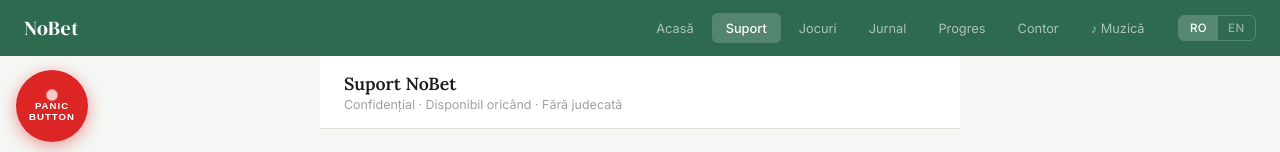
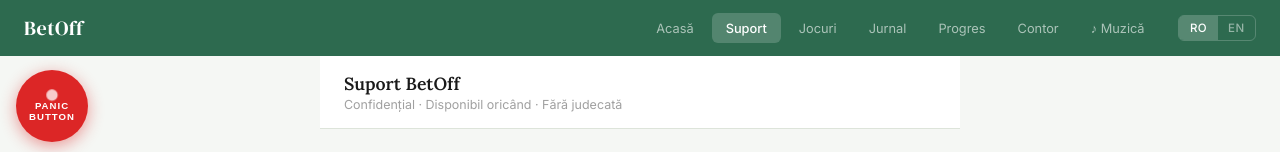
Before and after one commit to martinmanuelm84-ui/nobet-app, a Next.js app: page /companion in a window 1280 px wide. Shown: the top 152 px of the page. Built offline with nearby package versions, Linux system fonts and the light colour scheme.

Commit message:
rename NoBet to BetOff

```diff
--- a/app/companion/page.tsx
+++ b/app/companion/page.tsx
@@ -96,7 +96,7 @@ export default function CompanionPage() {
       `}</style>
       <div className="chat-wrap">
         <div className="chat-header">
-          <h2>{lang === 'ro' ? 'Suport NoBet' : 'NoBet Support'}</h2>
+          <h2>{lang === 'ro' ? 'Suport BetOff' : 'BetOff Support'}</h2>
           <p>{lang === 'ro' ? 'Confidențial · Disponibil oricând · Fără judecată' : 'Confidential · Always available · No judgment'}</p>
         </div>
         <div className="chat-messages">
--- a/app/home/page.tsx
+++ b/app/home/page.tsx
@@ -93,7 +93,7 @@ export default function HomePage() {
               {lang === 'ro' ? 'Nu e despre voință. E despre a nu mai fi singur cu asta.' : "It's not about willpower. It's about not being alone with it."}
             </p>
             <p className="hero-lead">
-              {lang === 'ro' ? 'NoBet e locul în care poți să respiri, să vorbești, să câștigi — fără noroc.' : 'NoBet is where you can breathe, talk, and win — without luck.'}
+              {lang === 'ro' ? 'BetOff e locul în care poți să respiri, să vorbești, să câștigi — fără noroc.' : 'BetOff is where you can breathe, talk, and win — without luck.'}
             </p>
             <button className="hero-btn" onClick={() => router.push('/evaluare')}>
               {lang === 'ro' ? 'Încep de azi' : 'I start today'}
--- a/app/layout.tsx
+++ b/app/layout.tsx
@@ -3,7 +3,7 @@ import './globals.css'
 import CrisisWrapper from '@/components/CrisisWrapper'
 
 export const metadata: Metadata = {
-  title: 'NoBet — Fiecare zi contează',
+  title: 'BetOff — Fiecare zi contează',
   description: 'Companion pentru recuperare din dependența de jocuri de noroc.',
 }
 
--- a/capacitor.config.ts
+++ b/capacitor.config.ts
@@ -2,7 +2,7 @@ import type { CapacitorConfig } from '@capacitor/cli';
 
 const config: CapacitorConfig = {
   appId: 'com.nobet.app',
-  appName: 'NoBet',
+  appName: 'BetOff',
   webDir: 'out'
 };
 
--- a/components/Nav.tsx
+++ b/components/Nav.tsx
@@ -18,7 +18,7 @@ export default function Nav({ lang, onLangChange }: { lang: Lang; onLangChange:
 
   return (
     <nav className="top-nav">
-      <Link href="/home" className="nav-brand">NoBet</Link>
+      <Link href="/home" className="nav-brand">BetOff</Link>
       <div className="nav-links">
         {items.map(item => (
           <Link key={item.href} href={item.href}
```
Also changed, not shown: 1 other file (tests, documents, lock files or other folders).
